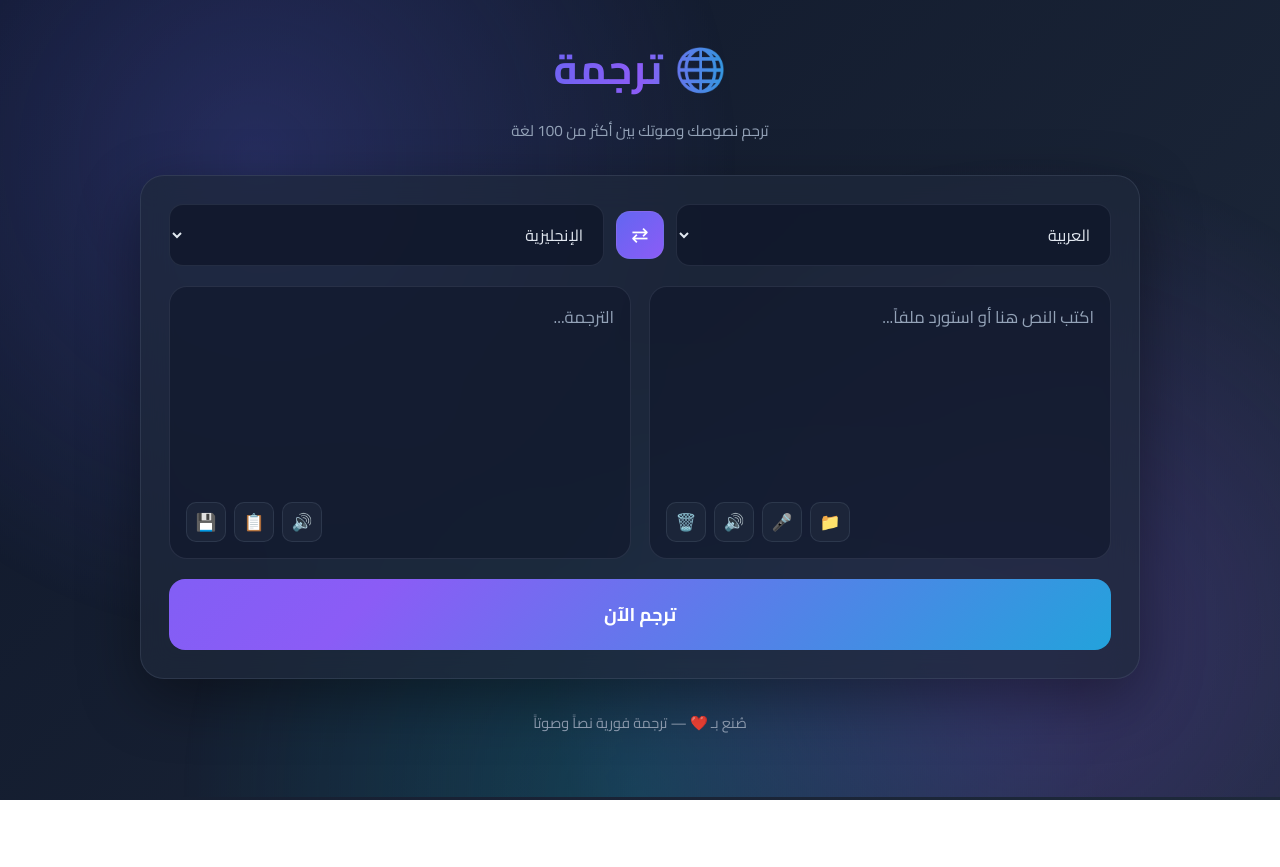
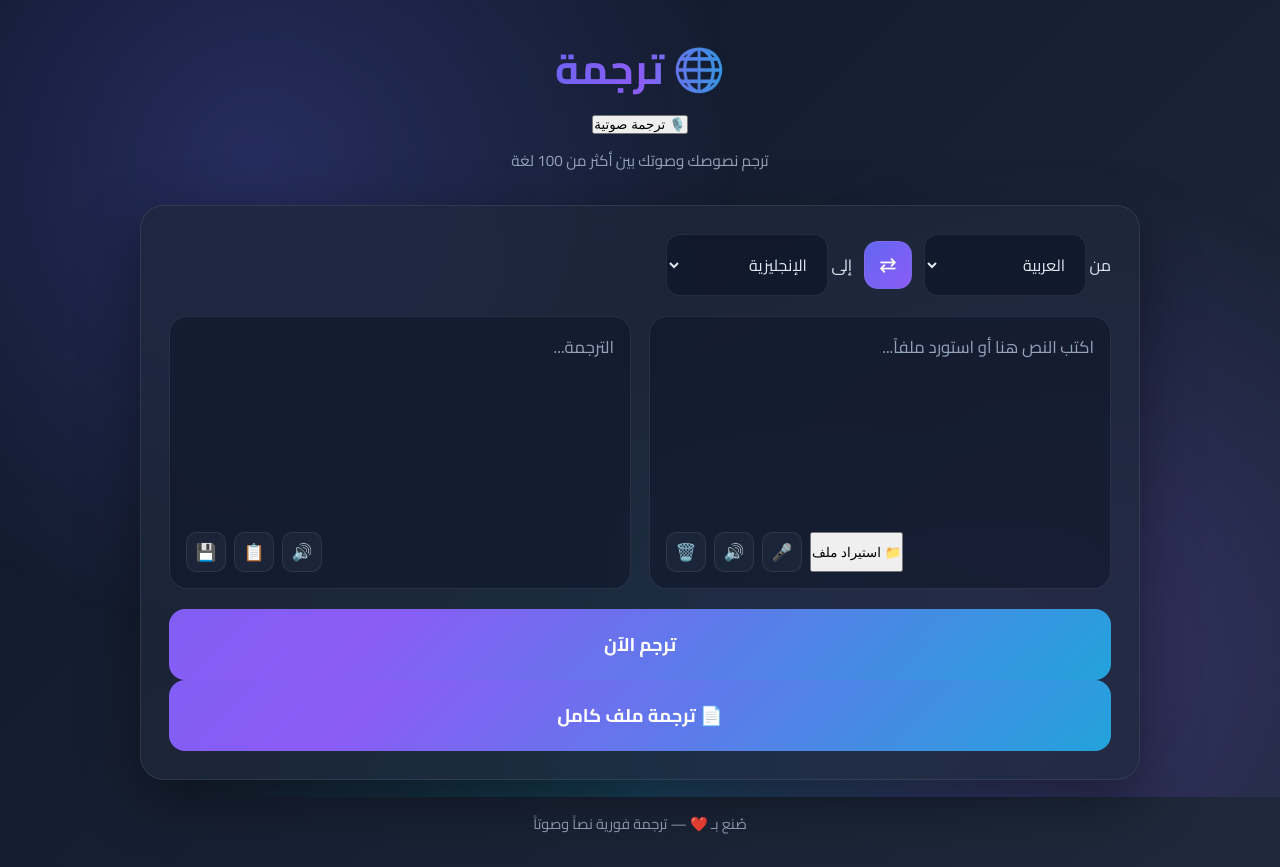
Before and after one commit to saher9009000-max/hasan2, a plain HTML site: page index.html in a window 1280 px wide. Before the commit the page ends 800 px from the top, so only its background shows below. Drawn offline with nearby package versions, Linux system fonts and the light colour scheme.

Commit message:
Update index.html

```diff
--- a/index.html
+++ b/index.html
@@ -5,8 +5,7 @@
 <meta name="viewport" content="width=device-width, initial-scale=1.0">
 <title>ترجمة | Translate Pro</title>
 <link rel="stylesheet" href="style.css">
-<link href="https://fonts.googleapis.com/css2?family=Cairo:wght@400;600;700&display=swap" rel="stylesheet">
-<!-- مكتبات استخراج النص من الملفات -->
+<link href="https://fonts.googleapis.com/css2?family=Cairo:wght@400;600;700;800&display=swap" rel="stylesheet">
 <script src="https://cdnjs.cloudflare.com/ajax/libs/mammoth/1.6.0/mammoth.browser.min.js"></script>
 <script src="https://cdnjs.cloudflare.com/ajax/libs/pdf.js/3.11.174/pdf.min.js"></script>
 </head>
@@ -14,16 +13,26 @@
   <div class="bg-glow"></div>
 
   <header class="header">
-    <div class="logo">🌐 <span>ترجمة</span></div>
+    <div class="header-top">
+      <h1 class="logo">🌐 ترجمة</h1>
+      <button id="voiceTranslateBtn" class="voice-translate-btn">🎙️ ترجمة صوتية</button>
+    </div>
     <p class="tagline">ترجم نصوصك وصوتك بين أكثر من 100 لغة</p>
   </header>
 
   <main class="container">
     <section class="card">
+
       <div class="lang-bar">
-        <select id="fromLang" class="lang-select"></select>
+        <div class="lang-group">
+          <label>من</label>
+          <select id="fromLang" class="lang-select"></select>
+        </div>
         <button id="swapBtn" class="swap-btn" title="تبديل">⇄</button>
-        <select id="toLang" class="lang-select"></select>
+        <div class="lang-group">
+          <label>إلى</label>
+          <select id="toLang" class="lang-select"></select>
+        </div>
       </div>
 
       <div class="panes">
@@ -31,7 +40,7 @@
           <textarea id="inputText" placeholder="اكتب النص هنا أو استورد ملفاً..."></textarea>
           <div class="pane-actions">
             <input type="file" id="fileInput" accept=".txt,.docx,.pdf,.srt,.md" hidden>
-            <button id="importBtn" class="icon-btn" title="استيراد ملف">📁</button>
+            <button id="importBtn" class="import-btn">📁 استيراد ملف</button>
             <button id="micBtn" class="icon-btn" title="إدخال صوتي">🎤</button>
             <button id="speakInput" class="icon-btn" title="نطق النص">🔊</button>
             <button id="clearBtn" class="icon-btn" title="مسح">🗑️</button>
@@ -48,7 +57,22 @@
         </div>
       </div>
 
-      <button id="translateBtn" class="main-btn">ترجم الآن</button>
+      <!-- ===== شريط التقدم ===== -->
+      <div id="progressWrap" class="progress-wrap" hidden>
+        <div class="progress-info">
+          <span id="progressLabel">جارٍ الترجمة...</span>
+          <span id="progressPct">0%</span>
+        </div>
+        <div class="progress-bar"><div id="progressFill" class="progress-fill"></div></div>
+      </div>
+
+      <!-- ===== أزرار الترجمة ===== -->
+      <div class="action-row">
+        <button id="translateBtn" class="main-btn">ترجم الآن</button>
+        <button id="translateFileBtn" class="main-btn file-btn">📄 ترجمة ملف كامل</button>
+        <button id="stopBtn" class="stop-btn" hidden>⏹️ إيقاف</button>
+      </div>
+
     </section>
   </main>
 
```
